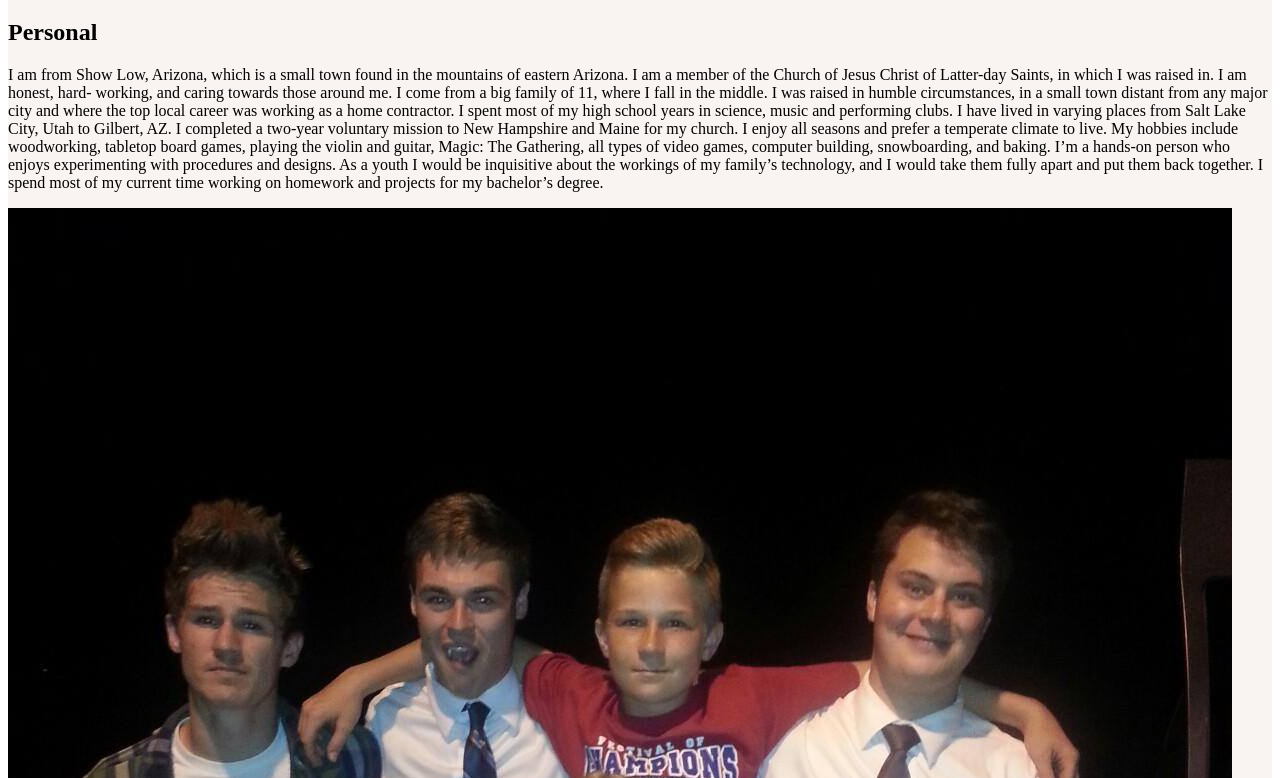
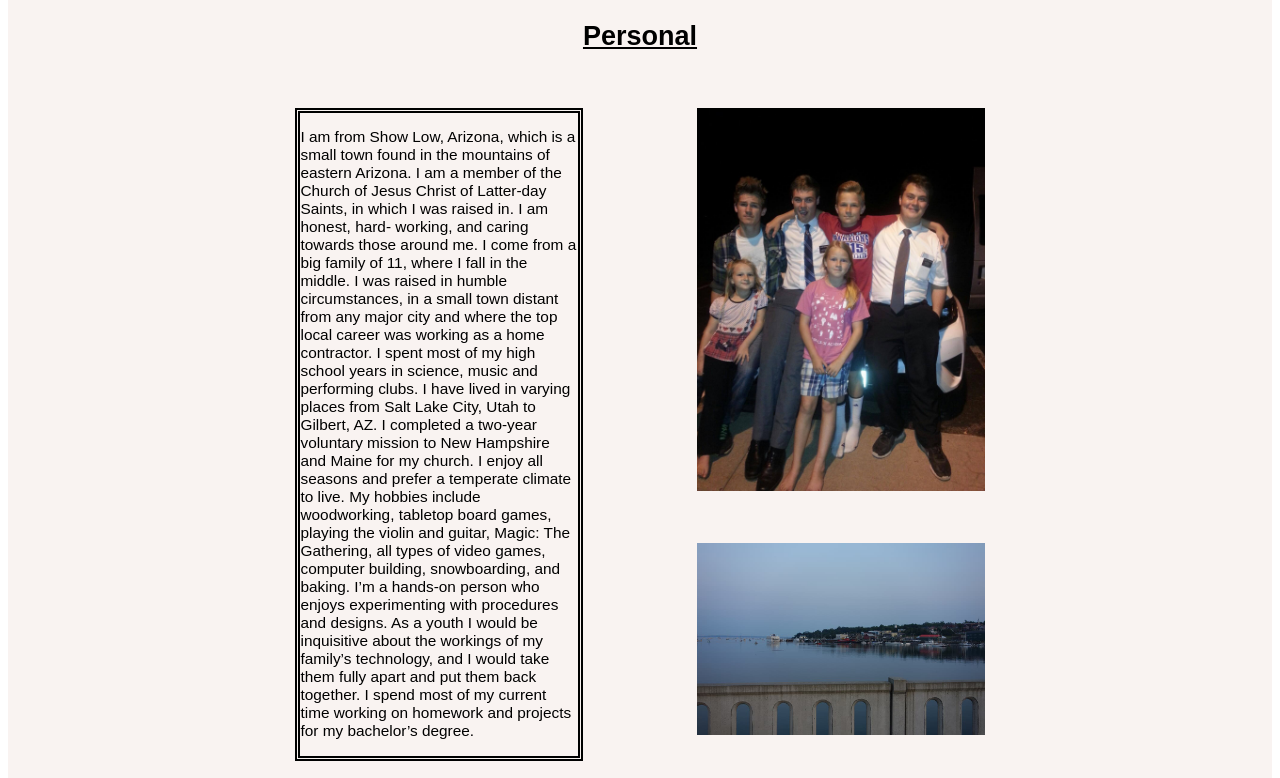
Before and after one commit to BlakeLof/wdd130, a plain HTML site: page portfolio/personal.html in a window 1280 px wide. Shown: the part 174-952 px from the top of the page. Drawn offline with Linux system fonts and the light colour scheme.

Commit message:
subpage done

```diff
--- a/portfolio/personal.html
+++ b/portfolio/personal.html
@@ -22,12 +22,11 @@
 
         <main class="grid2">
 
-            <div id="title-back2"></div>
             <section class="title2">
                 <h2>Personal</h2>
             </section>
 
-            <div id ="info-back2"> </div>
+
 
             <section class="msg2">
                 <p>I am from Show Low, Arizona, which is a small town found in the mountains of eastern Arizona. I am a member of the Church of Jesus Christ of Latter-day Saints, in which I was raised in. I am honest, hard- working, and caring towards those around me. I come from a big family of 11, where I fall in the middle. I was raised in humble circumstances, in a small town distant from any major city and where the top local career was working as a home contractor. I spent most of my high school years in science, music and performing clubs. I have lived in varying places from Salt Lake City, Utah to Gilbert, AZ. I completed a two-year voluntary mission to New Hampshire and Maine for my church. I enjoy all seasons and prefer a temperate climate to live.
--- a/portfolio/styles/styles.css
+++ b/portfolio/styles/styles.css
@@ -89,7 +89,41 @@ footer p a:hover {
 .intro-msg{
     grid-column: 6/8;
     grid-row: 3/7;
+    margin: auto;
     font-family: Assistant, sans-serif;
     font-size: 1.2vw;
     border: 5px double Black;
 }
+/*Page 2*/
+
+.grid2{
+    display: grid;
+    grid-template-columns:1fr 1fr 1fr 1fr .25fr 1fr 1fr 1fr 1fr;
+    grid-template-rows: .25fr .25fr .25fr .5fr .5fr .25fr .25fr;
+}
+.msg2{
+    grid-row: 2/6;
+    grid-column: 3/5;
+    font-family: Assistant, sans-serif;
+    font-size: 1.2vw;
+    border: 5px double Black;
+
+}
+.title2{
+    text-align: center;
+    grid-row: 1/2;
+    grid-column: 5/6;
+    font-family: Old Standard TT, sans-serif;
+    font-size: large;
+    text-decoration: underline;
+}
+.mission{
+   max-width: 100%;
+    grid-row: 2/4;
+    grid-column: 6/8;
+}
+.Maine{
+    max-width: 100%;
+    grid-row: 5/7;
+    grid-column: 6/8;
+}
```
